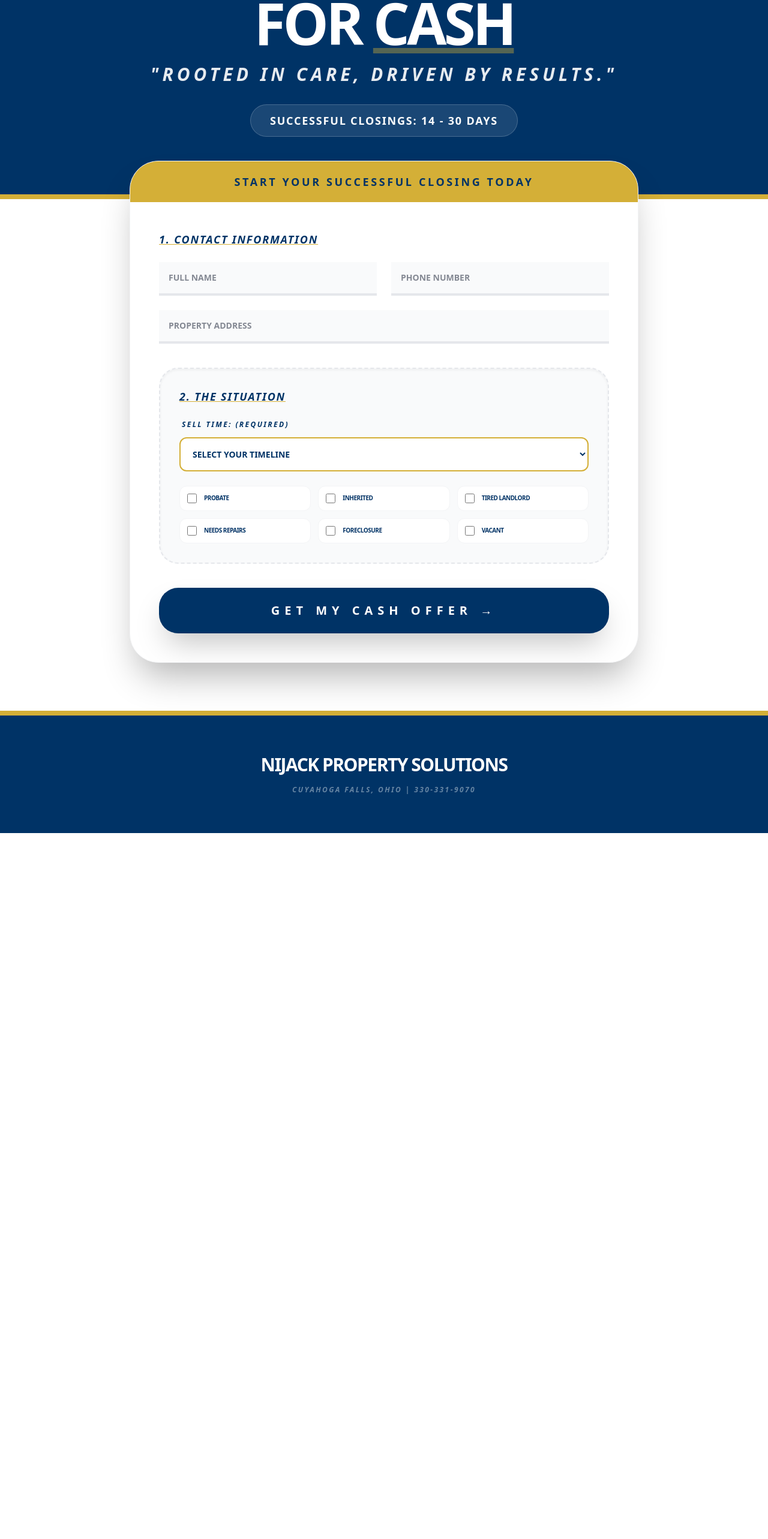
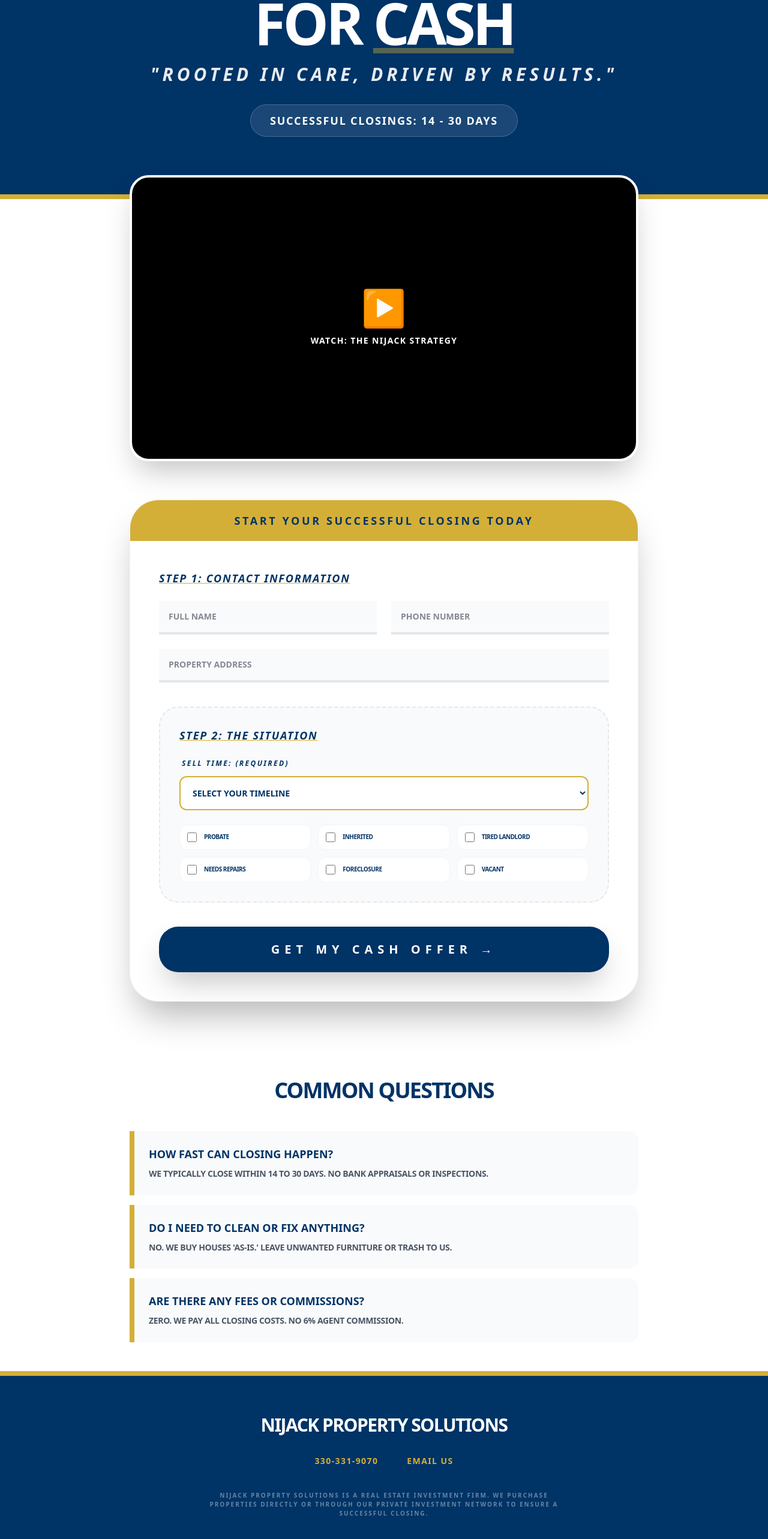
Before and after one commit to nijackacquisitions56/nijack-property-solutions, a React (Vite) app: page / in a window 1280 px wide. Shown: the part 216-2782 px from the top of the page at 60% size. Before the commit the page ends 1605 px from the top, so only its background shows below. Built offline with nearby package versions, Linux system fonts and the light colour scheme.

Commit message:
Update App.jsx

```diff
--- a/src/App.jsx
+++ b/src/App.jsx
@@ -12,7 +12,7 @@ const NijackSite = () => {
             <span className="text-[#D4AF37] font-bold text-[11px] tracking-[0.3em] uppercase leading-none mt-1 text-right">S O L U T I O N S</span>
           </div>
           <a href="tel:3303319070" className="bg-[#003366] text-white px-6 py-3 rounded-full font-black text-sm hover:bg-[#D4AF37] transition-all shadow-lg">
-            Call: 330-331-9070
+            CALL: 330-331-9070
           </a>
         </div>
       </nav>
@@ -33,8 +33,19 @@ const NijackSite = () => {
         </div>
       </section>
 
-      {/* 3. MAIN FORM */}
-      <section className="relative -mt-16 pb-20">
+      {/* 3. THE VIDEO SECTION (THE MISSING SPOT) */}
+      <section className="max-w-4xl mx-auto px-6 -mt-10 mb-16">
+        <div className="bg-black rounded-[2rem] aspect-video shadow-2xl overflow-hidden border-4 border-white flex items-center justify-center relative">
+          <div className="text-center">
+            <div className="text-[#D4AF37] text-6xl mb-4">▶</div>
+            <p className="text-white font-black uppercase tracking-widest text-sm">Watch: The Nijack Strategy</p>
+          </div>
+          {/* Once you have your video, replace the div above with an <iframe /> or <video /> tag */}
+        </div>
+      </section>
+
+      {/* 4. MAIN FORM */}
+      <section className="pb-20">
         <div className="max-w-4xl mx-auto px-6">
           <form className="bg-white rounded-[3rem] shadow-[0_35px_60px_-15px_rgba(0,0,0,0.3)] border border-gray-100 overflow-hidden">
             <div className="bg-[#D4AF37] py-5 text-center">
@@ -43,7 +54,7 @@ const NijackSite = () => {
 
             <div className="p-8 md:p-12 space-y-10">
               <div className="space-y-6">
-                <h3 className="text-[#003366] font-black uppercase tracking-widest text-lg italic underline decoration-[#D4AF37]">1. Contact Information</h3>
+                <h3 className="text-[#003366] font-black uppercase tracking-widest text-lg italic underline decoration-[#D4AF37]">Step 1: Contact Information</h3>
                 <div className="grid md:grid-cols-2 gap-6">
                   <input type="text" placeholder="FULL NAME" className="w-full bg-gray-50 border-b-4 border-gray-200 p-4 font-black uppercase text-sm focus:border-[#003366] outline-none" required />
                   <input type="tel" placeholder="PHONE NUMBER" className="w-full bg-gray-50 border-b-4 border-gray-200 p-4 font-black uppercase text-sm focus:border-[#003366] outline-none" required />
@@ -52,13 +63,11 @@ const NijackSite = () => {
               </div>
 
               {/* STEP 2: SELL TIME & SITUATION */}
-              <div className="space-y-6 p-8 bg-gray-50 rounded-[2rem] border-2 border-dashed border-gray-200 shadow-inner">
-                <h3 className="text-[#003366] font-black uppercase tracking-widest text-lg italic underline decoration-[#D4AF37]">2. The Situation</h3>
+              <div className="space-y-6 p-8 bg-gray-50 rounded-[2rem] border-2 border-dashed border-gray-200">
+                <h3 className="text-[#003366] font-black uppercase tracking-widest text-lg italic underline decoration-[#D4AF37]">Step 2: The Situation</h3>
 
                 <div className="space-y-3">
-                  <label className="block text-[12px] font-black text-[#003366] uppercase tracking-[0.2em] italic ml-1">
-                    SELL TIME: (REQUIRED)
-                  </label>
+                  <label className="block text-[12px] font-black text-[#003366] uppercase tracking-[0.2em] italic ml-1">SELL TIME: (REQUIRED)</label>
                   <select name="selling_timeline" required className="w-full bg-white border-2 border-[#D4AF37] rounded-xl p-4 font-black uppercase text-sm text-[#003366] outline-none cursor-pointer">
                     <option value="" disabled selected>Select Your Timeline</option>
                     <option value="ASAP">ASAP (RIGHT AWAY)</option>
@@ -71,7 +80,7 @@ const NijackSite = () => {
 
                 <div className="grid grid-cols-2 md:grid-cols-3 gap-3">
                   {["Probate", "Inherited", "Tired Landlord", "Needs Repairs", "Foreclosure", "Vacant"].map((label) => (
-                    <label key={label} className="flex items-center gap-3 p-3 bg-white rounded-xl border border-gray-100">
+                    <label key={label} className="flex items-center gap-3 p-3 bg-white rounded-xl border border-gray-100 cursor-pointer">
                       <input type="checkbox" className="h-4 w-4 accent-[#003366]" />
                       <span className="font-black uppercase text-[10px] tracking-tighter text-[#003366]">{label}</span>
                     </label>
@@ -87,10 +96,33 @@ const NijackSite = () => {
         </div>
       </section>
 
-      {/* 4. FOOTER */}
+      {/* 5. COMMON QUESTIONS (FAQ) */}
+      <section className="max-w-4xl mx-auto px-6 py-12">
+        <h2 className="text-[#003366] font-black text-4xl uppercase tracking-tighter mb-12 text-center">Common Questions</h2>
+        <div className="space-y-4">
+          {[
+            { q: "How fast can closing happen?", a: "We typically close within 14 to 30 days. No bank appraisals or inspections." },
+            { q: "Do I need to clean or fix anything?", a: "No. We buy houses 'As-Is.' Leave unwanted furniture or trash to us." },
+            { q: "Are there any fees or commissions?", a: "Zero. We pay all closing costs. No 6% agent commission." }
+          ].map((item, idx) => (
+            <div key={idx} className="p-6 border-l-8 border-[#D4AF37] bg-gray-50 rounded-r-2xl">
+              <h4 className="font-black text-[#003366] uppercase text-lg mb-2">{item.q}</h4>
+              <p className="font-bold text-gray-600 text-sm uppercase leading-relaxed tracking-tight">{item.a}</p>
+            </div>
+          ))}
+        </div>
+      </section>
+
+      {/* 6. FOOTER */}
       <footer className="bg-[#003366] py-16 text-white border-t-8 border-[#D4AF37] text-center">
         <span className="font-black text-3xl tracking-tighter uppercase">NIJACK PROPERTY SOLUTIONS</span>
-        <p className="text-xs font-bold uppercase tracking-[0.2em] opacity-40 mt-4 italic">Cuyahoga Falls, Ohio | 330-331-9070</p>
+        <div className="flex justify-center gap-12 font-black uppercase text-sm tracking-widest mt-8">
+          <a href="tel:3303319070" className="text-[#D4AF37] hover:text-white transition-colors">330-331-9070</a>
+          <a href="mailto:nicole@nijackpropertysolutions.com" className="text-[#D4AF37] hover:text-white transition-colors">Email Us</a>
+        </div>
+        <p className="text-[10px] font-bold uppercase tracking-[0.2em] opacity-40 mt-10 max-w-2xl mx-auto px-6">
+          Nijack Property Solutions is a real estate investment firm. We purchase properties directly or through our private investment network to ensure a successful closing.
+        </p>
       </footer>
     </div>
   );
```
